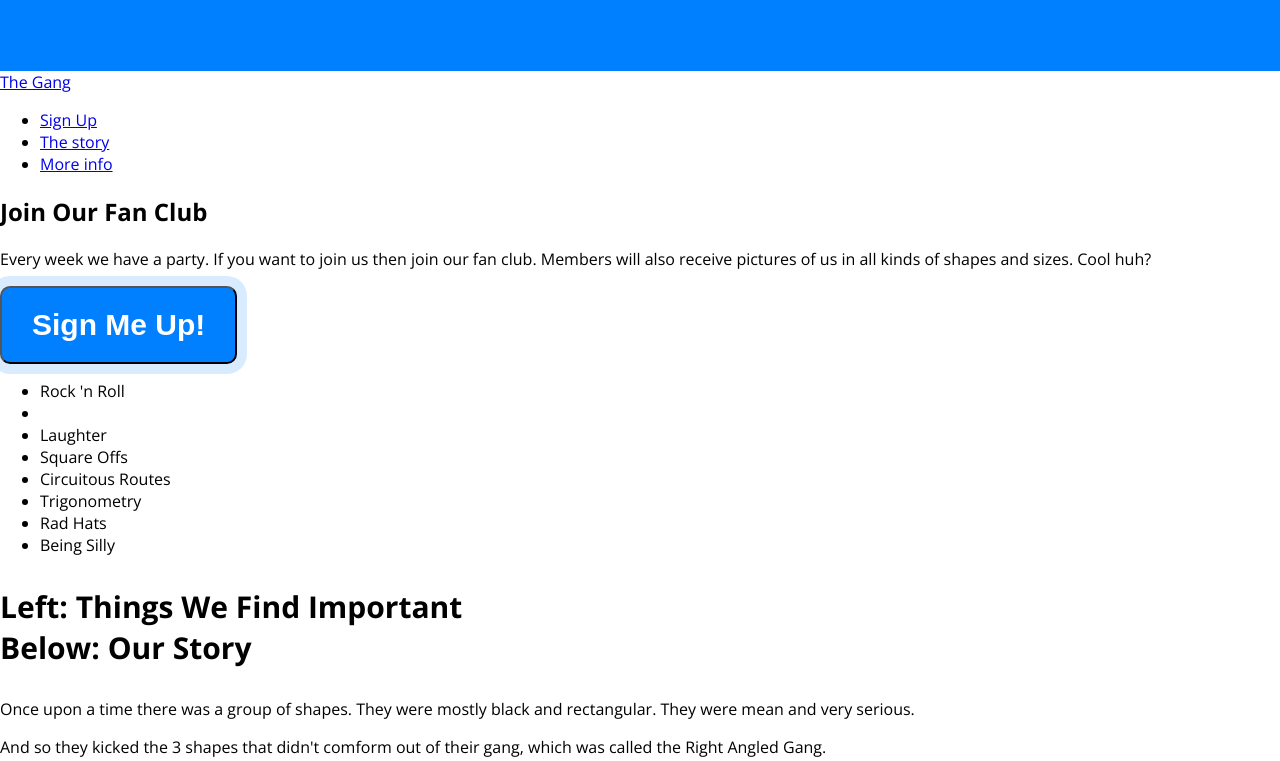
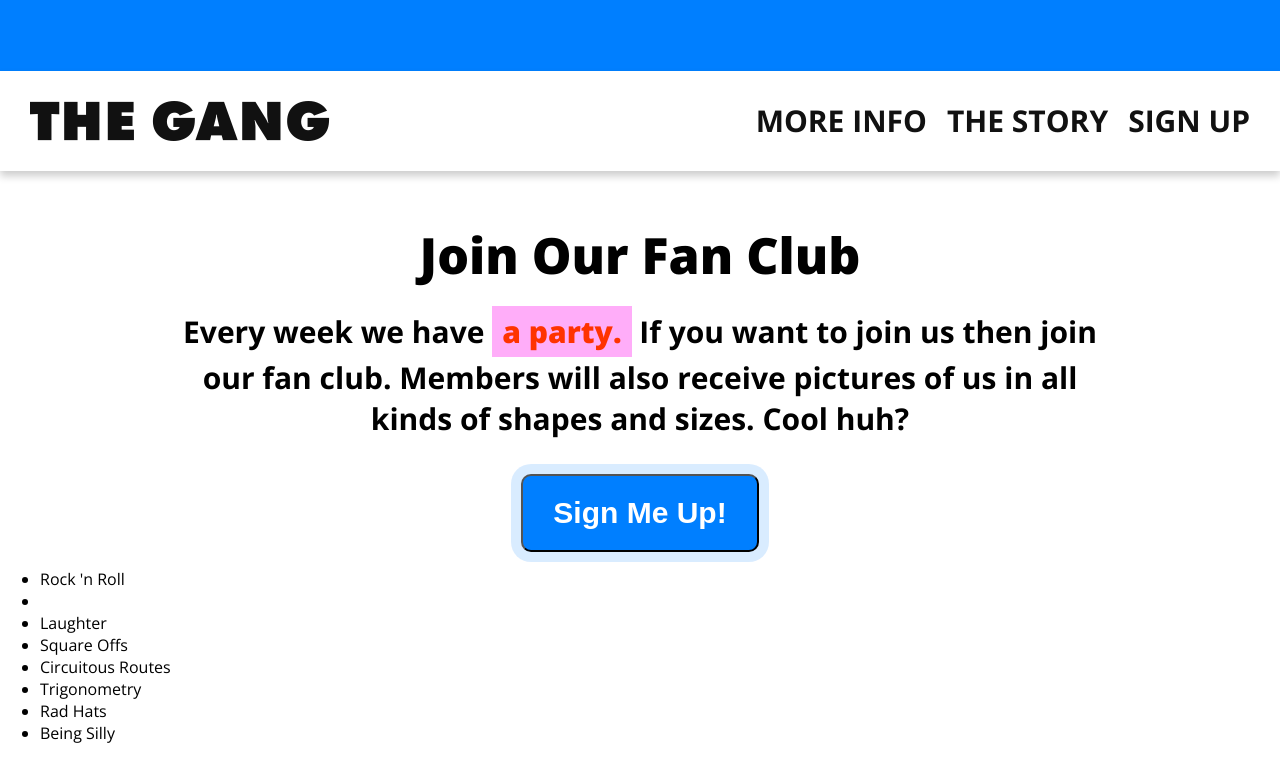
Before and after one commit to fdercksen/FDweb, a plain HTML site: page Basics/index.html in a window 1280 px wide. Shown: the part 729-1490 px from the top of the page. Drawn offline with nearby package versions, Linux system fonts and the light colour scheme.

Commit message:
Nav and more info CSS
Also did some html changes

```diff
--- a/Basics/css/style.css
+++ b/Basics/css/style.css
@@ -13,7 +13,8 @@ h1{
 }
 
 h2{
-
+    font-weight: 800;
+    font-size: 50px;
 }
 
 h3{
@@ -27,6 +28,13 @@ h4{
     font-weight: bold;
     font-size: 20px;
 }
+
+p{
+    font-weight: bold;
+    font-size: 30px;
+    margin: 30px 0;
+}
+
 
 .wrapper{
     width: 960px;
@@ -101,25 +109,81 @@ button.cta.alt{
     background-color: #ffd400;
     box-shadow: 0 0 0 10px rgba(0, 0, 0, .15);
     color: #111111;
+}
 
+nav{
+    height: 100px;
+    background-color: white;
+    box-shadow: 0 5px 8px rgba(0, 0, 0, .20);
+    position: sticky;
+    top: 0;
+}
+
+nav .logo{
+    display: block;
+    width: 300px;
+    height: 40px;
+    position: absolute; top: 50%; left: 30px;
+    margin-top: -20px;
+    background: url(../img/logo.png);
+    background-size: 100%;
+    overflow: hidden;
+    text-indent: -999px;
+}
+
+nav ul{
+    padding: 0;
+    margin: 0 20px 0 0;
+}
+
+nav ul li{
+    padding: 0;
+    margin: 0;
+    display: block;
+    float: right;
+}
+
+nav ul li a{
+    display: block;
+    box-sizing: border-box;
+    height: 100%;
+    font-size:30px;
+    text-transform: uppercase;
+    font-weight: bold;
+    color: #111111;
+    text-decoration: none;
+    padding: 35px 10px;
+    line-height: 30px;
+}
+
+.more-info{
+    text-align: center;
+}
+
+.more-info p{
+    margin: 18px 0 35px;
+}
+
+.more-info h2{
+    margin: 50px 0 0;
+}
+
+.highlight{
+    background-color: #FFADF9;
+    color: #FF3300;
+    padding: 5px 10px;
+    line-height: 50px;
+    display: inline;
+    font-weight: 800;
 }
 
 
 
-.c
-
 /*
-<div class="hero-banner">
-        <div class="wrapper">
-            <h4>Frank from <a href="https://taptapkaboom.com">FDweb</a> presents</h4>
-            <h1>The silliest &amp <br/>
-                Most Awesome Gang <br/>
-                In The World!</h1>
-                <h3> It's Circle guy, Hat Guy &amp Red Guy <br/>
-                They're the best of friends.</h3>
-                <button class="cta alt">Read more</button>
-        </div>
-        <div class="character1"></div>
-        <div class="character2"></div>
-        <div class="character3"></div>
-    </div> */
+<div class="more-info" id="more-info">
+        <h2>Join Our Fan Club</h2>
+        <p>Every week we have <span class="highlight">a party.</span> If you want to join us then join our fan club.
+        Members will also receive pictures of us in all kinds of shapes and sizes. Cool huh?</p>
+        <button class="cta">Sign Me Up!</button>
+    </div>
+ */
--- a/Basics/index.html
+++ b/Basics/index.html
@@ -23,7 +23,7 @@
         <div class="character2"></div>
         <div class="character3"></div>
     </div>
-
+    <div id="more-info"></div>
     <nav>
         <a href="#" class="logo">The Gang</a>
         <ul>
@@ -33,11 +33,13 @@
         </ul>
     </nav>
 
-    <div class="more-info" id="more-info">
-        <h2>Join Our Fan Club</h2>
-        <p>Every week we have <span class="highlight">a party.</span> If you want to join us then join our fan club.
-        Members will also receive pictures of us in all kinds of shapes and sizes. Cool huh?</p>
-        <button class="cta">Sign Me Up!</button>
+    <div class="more-info">
+        <div class="wrapper">
+            <h2>Join Our Fan Club</h2>
+            <p>Every week we have <span class="highlight">a party.</span> If you want to join us then join our fan club.
+            Members will also receive pictures of us in all kinds of shapes and sizes. Cool huh?</p>
+            <button class="cta">Sign Me Up!</button>
+        </div>
     </div>
 
     <div class="sep"></div>
```
Also changed, not shown: Basics/img/logo.png (added).
